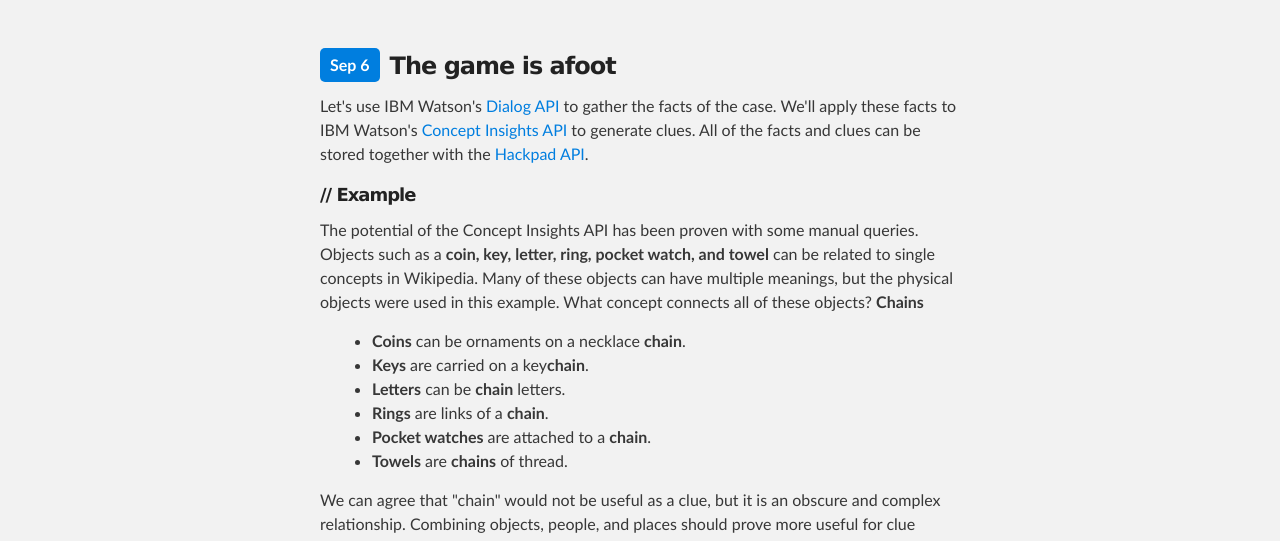
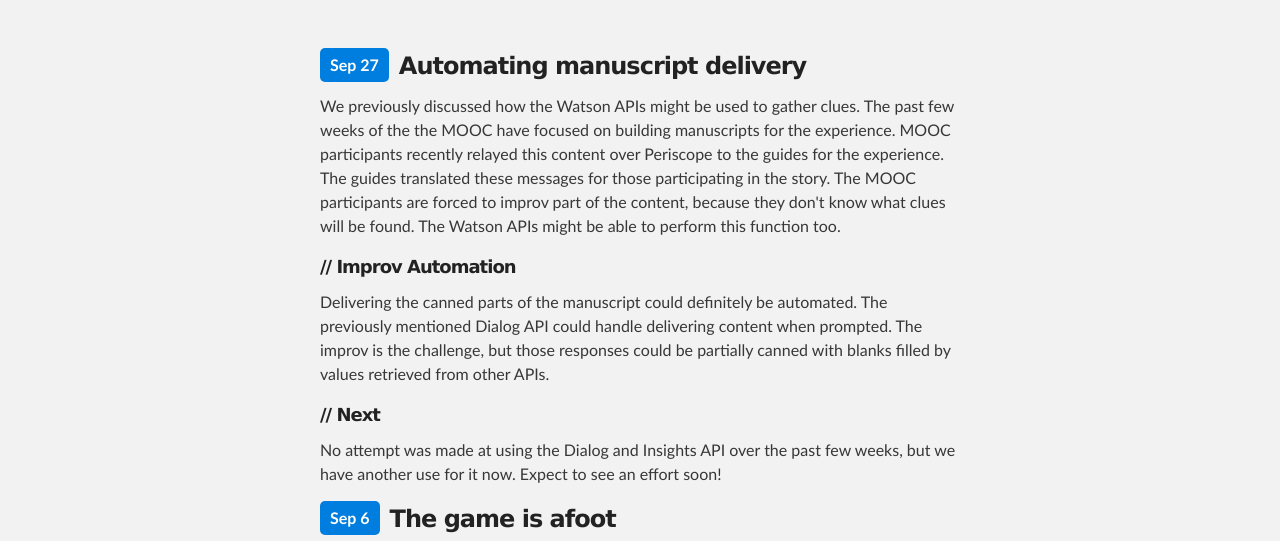
Before and after one commit to wes-williams/Sherlock-IOT, a plain HTML site: page index.html in a window 1280 px wide. Shown: the part 212-753 px from the top of the page. Drawn offline with Linux system fonts and the light colour scheme.

Commit message:
added automating transcript delivery

```diff
--- a/index.html
+++ b/index.html
@@ -27,7 +27,34 @@
     <div id="main_content_wrap" class="outer">
 
         <section id="main_content" class="inner">
+<!--  EXAMPLE ARTICLE
+            <article>
+                <div class="article_date">{MONTH DAY}</div>
+                <h3><a id="{ARTICLE_NAME}" class="anchor" href="#{ARTICLE_NAME}" aria-hidden="true"><span class="octicon octicon-link"></span></a>{ARTICLE NAME}</h3>
 
+                <p>{ARTICLE TEXT}</p>
+
+                <h5>// {HEADING}</h5>
+                <p>{MORE TEXT}</p>
+                </p>
+
+                <h5>// Next</h5>
+                <p>More Text</p>
+            </article>
+-->
+            <!-- Automating manuscript delivery -->
+            <article>
+                <div class="article_date">Sep 27</div>
+                <h3><a id="automating-manuscript-delivery" class="anchor" href="#automating-manuscript-delivery" aria-hidden="true"><span class="octicon octicon-link"></span></a>Automating manuscript delivery</h3>
+
+                <p>We previously discussed how the Watson APIs might be used to gather clues. The past few weeks of the the MOOC have focused on building manuscripts for the experience. MOOC participants recently relayed this content over Periscope to the guides for the experience. The guides translated these messages for those participating in the story. The MOOC participants are forced to improv part of the content, because they don't know what clues will be found. The Watson APIs might be able to perform this function too.</p>
+
+                <h5>// Improv Automation</h5>
+                <p>Delivering the canned parts of the manuscript could definitely be automated. The previously mentioned Dialog API could handle delivering content when prompted. The improv is the challenge, but those responses could be partially canned with blanks filled by values retrieved from other APIs.</p>
+
+                <h5>// Next</h5>
+                <p>No attempt was made at using the Dialog and Insights API over the past few weeks, but we have another use for it now. Expect to see an effort soon!</p>
+            </article>
             <!-- The game is a foot -->
             <article>
                 <div class="article_date">Sep 6</div>
```
